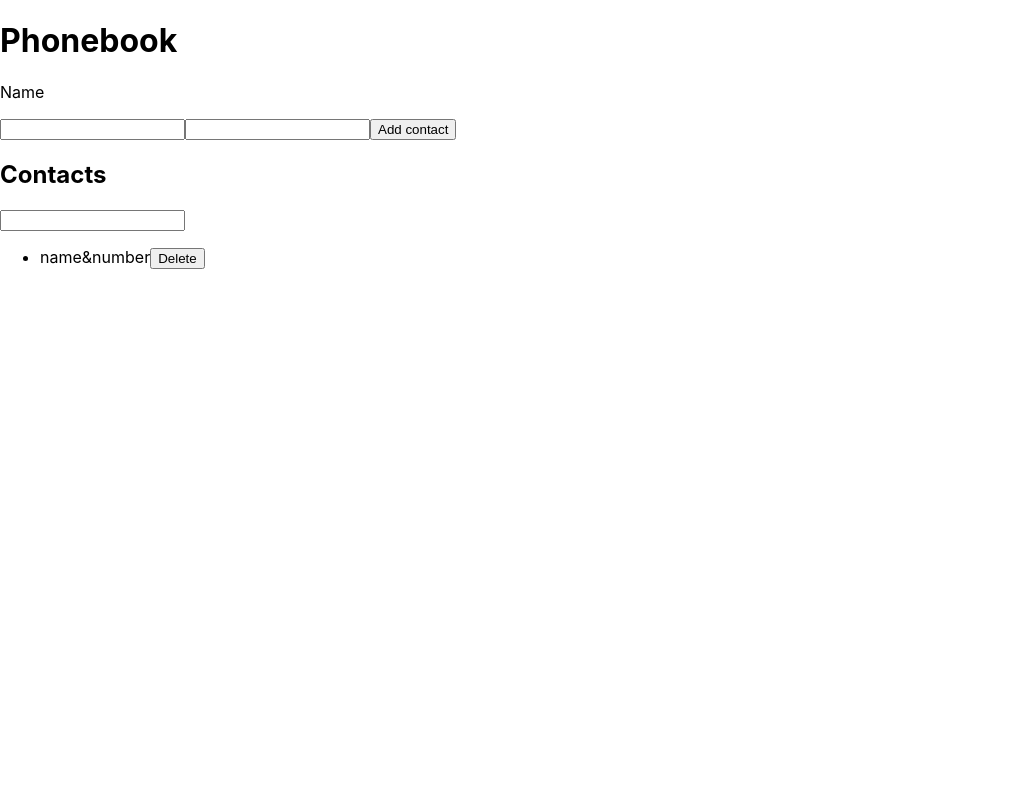
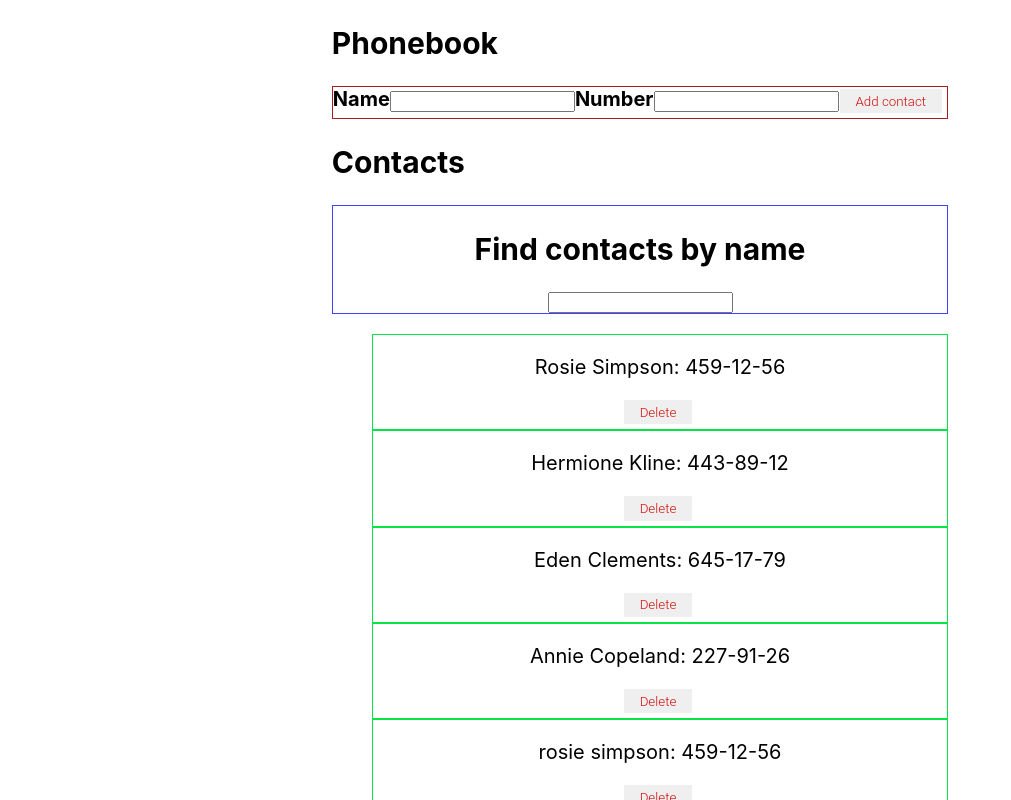
Before and after one commit to alxtpl/goit-react-hw-02-phonebook, a React (Create React App) app: page / in a window 1280 px wide. Shown: the top 800 px of the page, without its empty margins (0-1011 px from the left). Built offline with nearby package versions, Linux system fonts and the light colour scheme; the HTML template or start-up script is replaced by a standard one.

Commit message:
adding js

```diff
--- a/src/App.css
+++ b/src/App.css
@@ -1,3 +1,10 @@
+body {
+  /* font-size: 20px; */
+  display: flex;
+  justify-content: center;
+  align-items: center;
+}
+
 .App {
   text-align: center;
 }
@@ -32,6 +39,7 @@
   from {
     transform: rotate(0deg);
   }
+
   to {
     transform: rotate(360deg);
   }
--- a/src/App.js
+++ b/src/App.js
@@ -1,9 +1,9 @@
-import { Component } from 'react';
-import ContactForm from "./Components/ContactForm/ContactForm.jsx";
-import ContactList from "./Components/ContactList/ContactList.jsx";
-
+import React, { Component } from 'react';
+import { nanoid } from 'nanoid';
 import './App.css';
-;
+import Filter from './Components/Filter/Filter.jsx';
+import ContactForm from './Components/ContactForm/ContactForm.jsx';
+import ContactList from './Components/ContactList/ContactList';
 
 class App extends Component {
   state = {
@@ -12,22 +12,60 @@ class App extends Component {
       { id: 'id-2', name: 'Hermione Kline', number: '443-89-12' },
       { id: 'id-3', name: 'Eden Clements', number: '645-17-79' },
       { id: 'id-4', name: 'Annie Copeland', number: '227-91-26' },
+      { id: 'id-5', name: 'rosie simpson', number: '459-12-56' },
+      { id: 'id-6', name: 'hermione kline', number: '443-89-12' },
+      { id: 'id-7', name: 'eden clements', number: '645-17-79' },
+      { id: 'id-8', name: 'annie copeland', number: '227-91-26' },
     ],
     filter: '',
-    name: '',
-    number: '',
   };
 
+  addContact = (name, number) => {
+    const contact = {
+      name,
+      number,
+      id: nanoid(),
+    };
+    const checkedName = this.state.contacts.some(
+      contact => name.toLowerCase() === contact.name.toLowerCase(),
+    );
+    checkedName
+      ? alert(`${name} is already in contacts.`)
+      : this.setState(prevState => ({
+          contacts: [contact, ...prevState.contacts],
+        }));
+  };
+
+  getContacts = () => {
+    const { filter, contacts } = this.state;
+    const noRegisterRequest = filter.toLowerCase();
+    const filteredContacts = contacts.filter(contact =>
+      contact.name.toLowerCase().includes(noRegisterRequest),
+    );
+    return filteredContacts;
+  };
+
+  onFilter = e => {
+    this.setState({ filter: e.currentTarget.value });
+  };
+
+  deleteContact = id => {
+    this.setState(prevState => ({
+      contacts: prevState.contacts.filter(contact => contact.id !== id),
+    }));
+  };
 
   render() {
+    const currentContactList = this.getContacts();
+    const { filter } = this.state;
     return (
-      <div>
-        <h1>Phonebook</h1>
-        <ContactForm onSubmit="" />
-        <ContactList onSubmit="" />
-
-
-      </div>
+      <>
+        <h2>Phonebook</h2>
+        <ContactForm onSubmit={this.addContact} />
+        <h2>Contacts</h2>
+        <Filter value={filter} changeFilter={this.onFilter} />
+        <ContactList contacts={currentContactList} onDeleteContact={this.deleteContact} />
+      </>
     );
   }
 }
--- a/src/Components/ContactForm/ContactForm.jsx
+++ b/src/Components/ContactForm/ContactForm.jsx
@@ -1,38 +1,62 @@
-import { Component } from "react";
+import style from "./ContactForm.module.css";
+import React, { Component } from "react";
 
 class ContactForm extends Component {
     state = {
         name: "",
         number: "",
     };
+
+    handleChange = (e) => {
+        this.setState({
+            [e.currentTarget.name]: e.currentTarget.value,
+        });
+        console.log("e.currentTarget.name:",e.currentTarget.name)
+        console.log("e.currentTarget.value:",e.currentTarget.value)
+
+    };
+
+    handleSubmit = (e) => {
+        e.preventDefault();
+        const { name, number } = this.state;
+
+        this.props.onSubmit(name, number);
+        this.setState({ name: "", number: "" });
+    };
+
     render() {
         return (
-            <form onSubmit="">
-                <label>
-                    <p>Name</p>
+        <form onSubmit={this.handleSubmit} className={style.Form}>
+            <label className={style.Label}>
+                <span>
+                    <b>Name</b>
+                </span>
                 <input
                     type="text"
                     name="name"
                     pattern="^[a-zA-Zа-яА-Я]+(([' -][a-zA-Zа-яА-Я ])?[a-zA-Zа-яА-Я]*)*$"
                     title="Name may contain only letters, apostrophe, dash and spaces. For example Adrian, Jacob Mercer, Charles de Batz de Castelmore d'Artagnan"
                     required
-                        value=""
-                        onChange=""
+                    value={this.state.name}
+                    onChange={this.handleChange}
                 />
+                <span>
+                    <b>Number</b>
+                </span>
                 <input
                     type="tel"
                     name="number"
                     pattern="\+?\d{1,4}?[-.\s]?\(?\d{1,3}?\)?[-.\s]?\d{1,4}[-.\s]?\d{1,4}[-.\s]?\d{1,9}"
                     title="Phone number must be digits and can contain spaces, dashes, parentheses and can start with +"
                     required
-                        value=""
-                        onChange=""
+                    value={this.state.number}
+                    onChange={this.handleChange}
                 />
             </label>
-                <button>Add contact</button>
+            <button type="submit">Add contact</button>
         </form>
-        )
+      );
   }
 }
 
-export default ContactForm
+export default ContactForm;
--- /dev/null
+++ b/src/Components/ContactForm/ContactForm.module.css
@@ -0,0 +1,12 @@
+body {
+    font-size: 20px;
+    display: flex;
+    justify-content: center;
+    align-items: center;
+
+}
+
+form{
+    border: 1px ridge rgb(168, 28, 28);
+
+}
--- a/src/Components/ContactList/ContactList.jsx
+++ b/src/Components/ContactList/ContactList.jsx
@@ -1,24 +1,26 @@
-import { Component } from "react";
+import PropTypes from "prop-types";
+import style from "./ContactList.module.css";
 
-class ContactList extends Component {
-    state = {
-        name: "",
-        number: "",
-    };
-    render() {
-        return (
-            <>
-                <h2>Contacts</h2>
-                <input type="text" name="filter" value="" onChange="" />
-                <ul>
-                    <li>
-                        <span>name&number</span>
-                        <button type='button' onClick="">Delete</button>
-                    </li>
-                </ul>
-            </>
-        )
-    }
-}
+const ContactList = ({ contacts, onDeleteContact }) => {
+  return (
+    <ul>
+      {contacts.map(({ name, number, id }) => (
+        <li key={id} className={style.Item}>
+          <p>
+            {name}: {number}
+          </p>
+          <button type="button" onClick={(e) => onDeleteContact(id)}>
+            Delete
+          </button>
+        </li>
+      ))}
+    </ul>
+  );
+};
 
-export default ContactList
+ContactList.propTypes = {
+  contacts: PropTypes.array.isRequired,
+  onDeleteContact: PropTypes.func.isRequired,
+};
+
+export default ContactList;
--- /dev/null
+++ b/src/Components/ContactList/ContactList.module.css
@@ -0,0 +1,29 @@
+li {
+    font-size: 20px;
+    display: flex;
+    justify-content: center;
+    align-items: center;
+    flex-direction: column;
+    border: 1px ridge rgb(6, 228, 72);
+    width: auto;
+}
+
+button {
+    display: inline-block;
+    padding: 0.35em 1.2em;
+    border: 0.1em solid #FFFFFF;
+    margin: 0 0.3em 0.3em 0;
+    border-radius: 0.12em;
+    box-sizing: border-box;
+    text-decoration: none;
+    font-family: 'Roboto', sans-serif;
+    font-weight: 300;
+    color: #d30d0d;
+    text-align: center;
+    transition: all 0.2s;
+}
+
+button:hover {
+    color: #000000;
+    background-color: #FFFFFF;
+}
--- a/src/Components/FIlter/FIlter.jsx
+++ b/src/Components/FIlter/FIlter.jsx
@@ -0,0 +1,23 @@
+import PropTypes from "prop-types";
+import style from "./Filter.module.css";
+
+const Filter = ({ value, changeFilter }) => {
+  return (
+    <section>
+      <h2 className={style.Title}>Find contacts by name</h2>
+      <input
+        type="text"
+        // name="filter"
+        value={value}
+        onChange={changeFilter}
+      />
+    </section>
+  );
+};
+
+Filter.propTypes = {
+  value: PropTypes.string.isRequired,
+  changeFilter: PropTypes.func.isRequired,
+};
+
+export default Filter;
--- /dev/null
+++ b/src/Components/Filter/Filter.module.css
@@ -0,0 +1,16 @@
+body {
+    font-size: 20px;
+    display: flex;
+    justify-content: center;
+    align-items: center;
+}
+
+section {
+    font-size: 20px;
+    display: flex;
+    justify-content: center;
+    align-items: center;
+    flex-direction: column;
+    border: 0.1px ridge rgb(62, 65, 255);
+
+}
```
Lines whose indentation alone changed are shown as unchanged.
